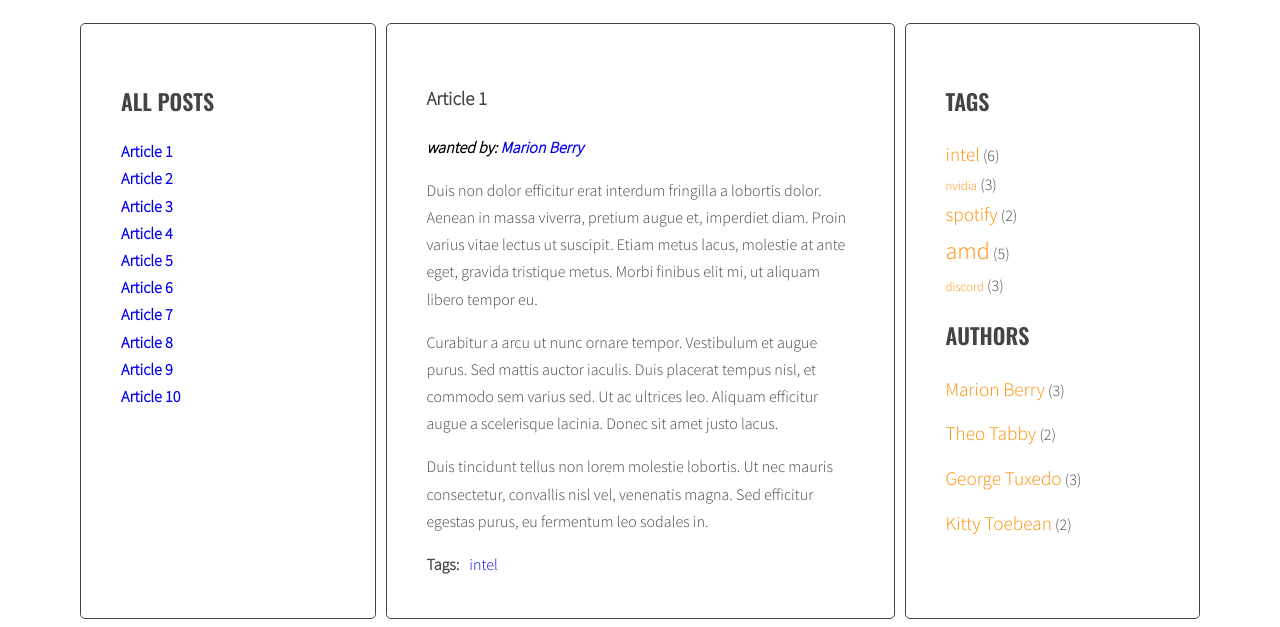
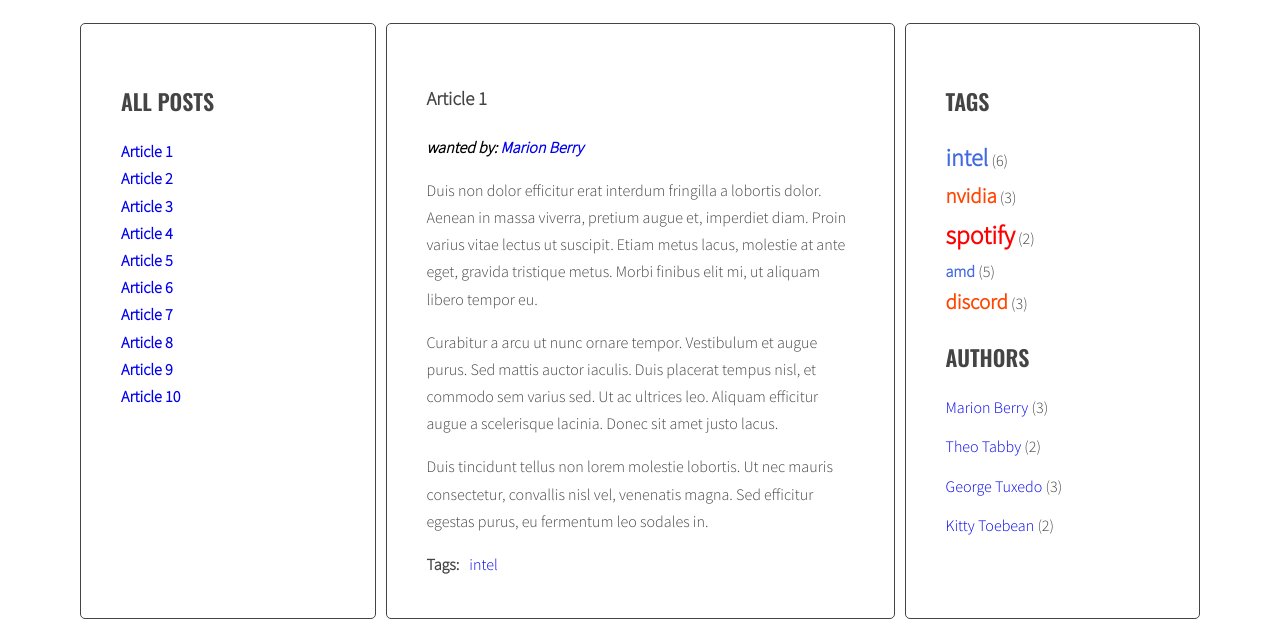
Before and after one commit to MiyuNoemi/javascript-blog, a website: page index.html in a window 1280 px wide. Shown: the part 220-847 px from the top of the page. Drawn offline with nearby package versions, Linux system fonts and the light colour scheme.

Commit message:
repair tags

```diff
--- a/css/style.css
+++ b/css/style.css
@@ -91,7 +91,7 @@ a {
 
 /* Authors */
 .authors li {
-  margin-bottom: 12px;
+  margin-bottom: 12px
 }
 
 /* Post */
@@ -119,31 +119,36 @@ a {
 }
 
 /*# sourceMappingURL=style.css.map */
-.tag-size-1,
-.tag-size-2,
-.tag-size-3,
-.tag-size-4,
-.tag-size-5 {
+.tag-size-big,
+.tag-size-big-medium,
+.tag-size-medium,
+.tag-size-medium-small,
+.tag-size-small {
   text-decoration: none;
-  color: darkorange;
+  color: black;
+  font-weight: bold;
 }
 
-.tag-size-1 {
-  font-size: 120%;
-}
-
-.tag-size-2 {
+.tag-size-big {
   font-size: 80%;
 }
 
-.tag-size-3 {
+.tag-size-big-medium {
   font-size: 100%;
+  color: royalblue;
 }
 
-.tag-size-4 {
-  font-size: 150%;
+.tag-size-medium-small {
+  font-size: 130%;
+  color: orangered;
 }
 
-.tag-size-5 {
-  font-size: 120%;
+.tag-size-big {
+  font-size: 150%;
+  color: royalblue;
 }
+
+.tag-size-small {
+  font-size: 160%;
+  color: red;
+}
--- a/js/script.js
+++ b/js/script.js
@@ -45,30 +45,6 @@ function generateTitleLinks(customSelector = '') {
   }
 }
 generateTitleLinks();
-function calculateTagsParams(tags) {
-  const params = {
-    min: 99,
-    max: 0
-  };
-  for (let tag in tags) {
-
-    if (tags[tag] > params.max) {
-      params.max = tags[tag];
-    }
-    if (tags[tag] < params.min) {
-      params.min = tags[tag];
-    }
-  }
-  return params;
-}
-
-const cloudClassCount = 5;
-const cloudClassPrefix = 'tag-size-';
-
-function calculateTagClass(count, params) {
-  const classNumber = Math.floor(((count - params.min) / (params.max - params.min)) * (cloudClassCount - 1) + 1);
-  return cloudClassPrefix + classNumber;
-}
 
 const articleTagsSelector = ('.post-tags .list');
 
@@ -92,8 +68,7 @@ function generateTags() {
       const linkHTML = templates.tagLink(linkHTMLData);
       html = html + linkHTML;
 
-      if (!allTags[tag]) {
-
+      if (!allTags[tag]) { //intel, nvidiia, amd, hobby, test, intel
         allTags[tag] = 1;
       } else {
         allTags[tag]++;
@@ -102,17 +77,23 @@ function generateTags() {
     }
 
     const tagList = document.querySelector('.tags');
-
-    const tagsParams = calculateTagsParams(allTags);
     const allTagsData = {
       tags: []
-    };
+    }
 
     for (let tag in allTags) {
+
+      let className = '';
+      if (allTags[tag] > 5) className = 'tag-size-big';
+      else if (allTags[tag] > 4) className = 'tag-size-big-medium';
+      else if (allTags[tag] > 3) className = 'tag-size-medium';
+      else if (allTags[tag] > 2) className = 'tag-size-medium-small';
+      else className = 'tag-size-small';
+
       allTagsData.tags.push({
         tag: tag,
         count: allTags[tag],
-        className: calculateTagClass(allTags[tag], tagsParams)
+        className: className,
       });
     }
 
@@ -181,8 +162,6 @@ function generateAuthors() {
     }
     authWrapper.innerHTML = html;
     const authList = document.querySelector(authListSelector);
-    const authParams = calculateTagsParams(allAuth);
-
     const allAuthData = {
       auths: []
     };
@@ -191,7 +170,6 @@ function generateAuthors() {
       allAuthData.auths.push({
         auth: auth,
         count: allAuth[auth],
-        className: calculateTagClass(allAuth[auth], authParams)
       });
     }
 
```
